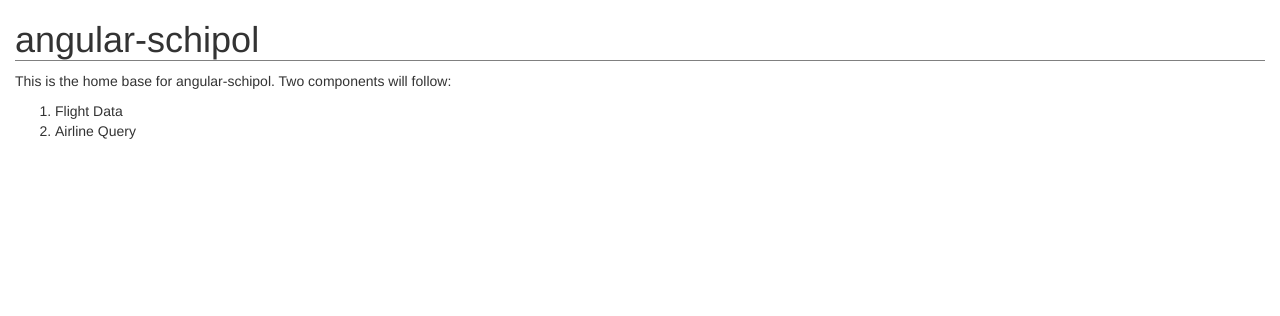
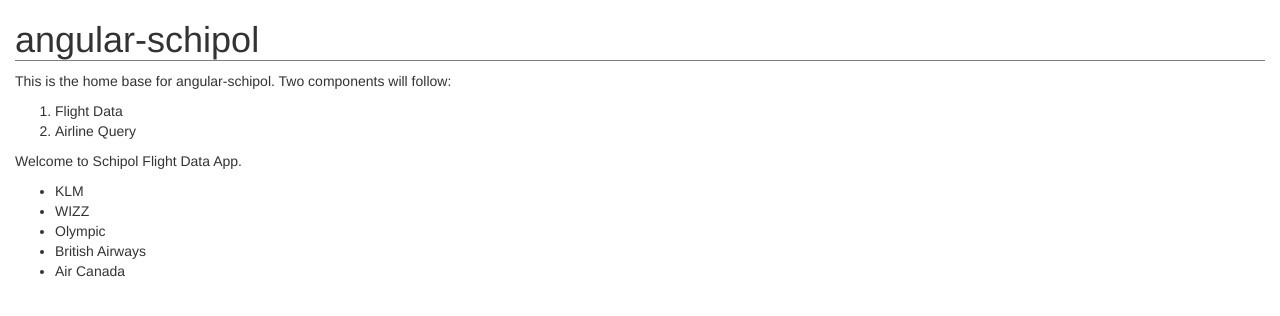
Before and after one commit to incarnateTheGreat/angular-schipol, an Angular app: page / in a window 1280 px wide. Shown: the top 316 px of the page. Built offline with nearby package versions, Linux system fonts and the light colour scheme.

Commit message:
Used NG Generator to generate flight-data component.

```diff
--- a/src/app/app.component.html
+++ b/src/app/app.component.html
@@ -5,4 +5,5 @@
     <li>Flight Data</li>
     <li>Airline Query</li>
   </ol>
+  <app-flight-data></app-flight-data>
 </div>
--- a/src/app/app.module.ts
+++ b/src/app/app.module.ts
@@ -1,12 +1,15 @@
 import { BrowserModule } from '@angular/platform-browser';
 import { NgModule } from '@angular/core';
 import { FormsModule } from '@angular/forms';
+import { HttpModule} from '@angular/http'
 
 import { AppComponent } from './app.component';
+import { FlightDataComponent } from './flight-data/flight-data.component';
 
 @NgModule({
   declarations: [
-    AppComponent
+    AppComponent,
+    FlightDataComponent
   ],
   imports: [
     BrowserModule,
--- /dev/null
+++ b/src/app/flight-data/flight-data.component.html
@@ -0,0 +1,8 @@
+<p>
+  {{title}}
+</p>
+<ul>
+  <li *ngFor='let airline of airlines'>
+    {{airline}}
+  </li>
+</ul>
--- /dev/null
+++ b/src/app/flight-data/flight-data.component.ts
@@ -0,0 +1,21 @@
+import { Component, OnInit } from '@angular/core';
+
+@Component({
+  selector: 'app-flight-data',
+  templateUrl: './flight-data.component.html',
+  styleUrls: ['./flight-data.component.css']
+})
+export class FlightDataComponent implements OnInit {
+  title: string = 'Welcome to Schipol Flight Data App.';
+  airlines: string[] = ['KLM', 'WIZZ', 'Olympic', 'British Airways', 'Air Canada'];
+
+  constructor() { }
+
+  ngOnInit() {
+
+  }
+
+  getAirlines(): string[] {
+    return this.airlines;
+  }
+}
```
Also changed, not shown: src/app/flightData/flightData.component.ts (deleted, +0 -10 lines), src/app/flight-data/flight-data.component.css (added), 1 other file (tests, documents, lock files or other folders).
